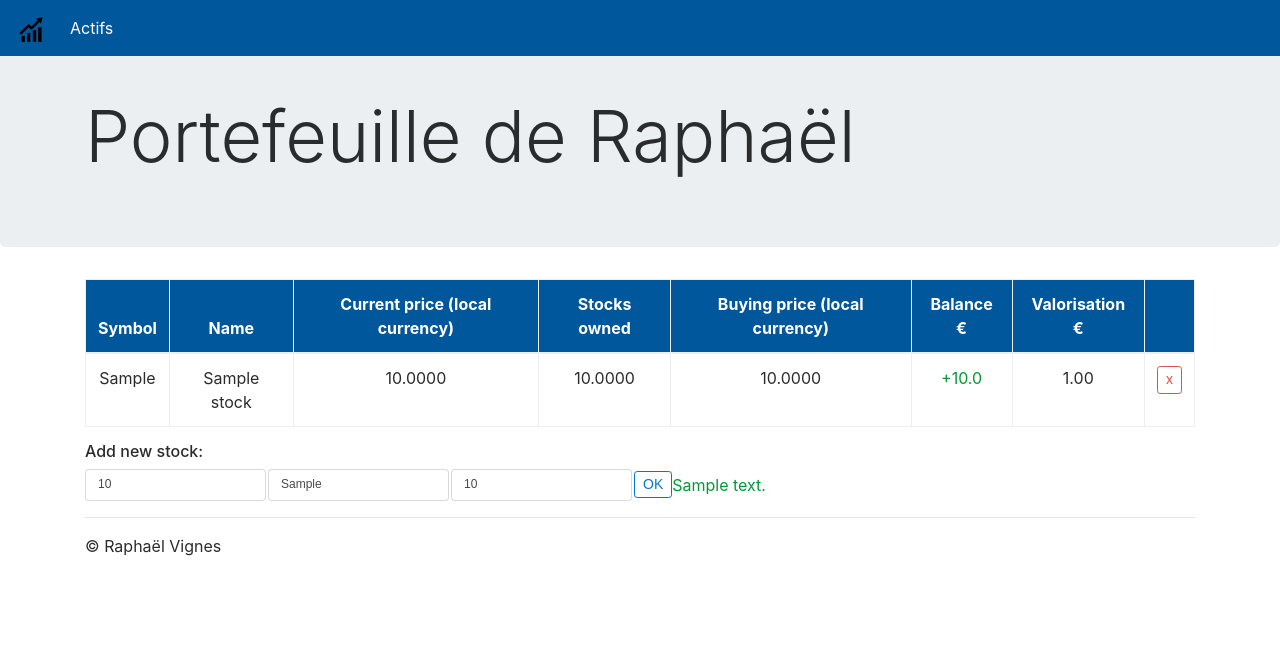
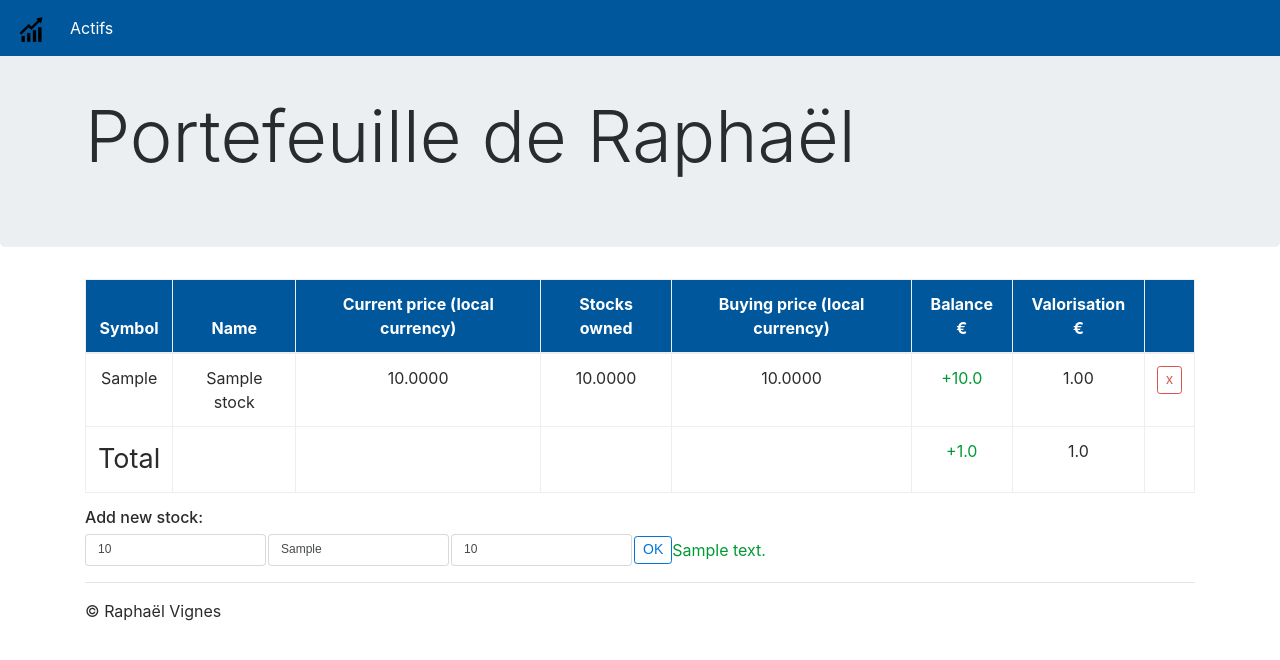
Before and after one commit to rvi008/mysite, a Django app: template portfolio/templates/stockInformation/stocks.html in a window 1280 px wide. Shown: the top 660 px of the page. Run offline with Django 3.2, Linux system fonts and the light colour scheme; tables that the repository leaves empty hold one stand-in row (values such as "Sample post"); the template is opened without the code that fills it: values that come from a table or form of the project are taken from there, most other values are stand-ins (such as "Sample title", 1, 10 or a date in 2020); some libraries are stand-ins or nearby versions.

Commit message:
add total balance/valuation line

```diff
--- a/mysite/settings.py
+++ b/mysite/settings.py
@@ -26,7 +26,7 @@ SECRET_KEY = '8n^t0mlz$d5mtr4z&s%sqad15)_2=gi^6=+a4&wsbok(x@16xa'
 # SECURITY WARNING: don't run with debug turned on in production!
 DEBUG = True
 
-ALLOWED_HOSTS = []
+ALLOWED_HOSTS = ["192.168.1.107", "127.0.0.1", "183.90.37.158", "58.96.225.46"]
 MEDIA_URL = '/media/'
 MEDIA_ROOT = os.path.join(BASE_DIR, 'media/')
 X_FRAME_OPTIONS = 'SAMEORIGIN'
--- a/portfolio/templates/stockInformation/stocks.html
+++ b/portfolio/templates/stockInformation/stocks.html
@@ -7,7 +7,6 @@
       </div>
     </div>
     {% endblock %}
-
     <div class="container">
 
       {% block content %}
@@ -51,6 +50,20 @@
                 </td>
             </tr>
             {% endfor %}
+            <tfoot>
+                <td data-title="Total" style="font-size:27px;">Total</td>
+                <td></td>
+                <td></td>
+                <td></td>
+                <td></td>
+                {% if total_balance > 0 %}
+                    <td class='up' data-title="TotalBal">+{{ total_balance|floatformat:1 }}</td>
+                {% else %}
+                    <td class="down" data-title="TotalBal">{{ total_balance|floatformat:1 }}</td>
+                {% endif %}
+                <td data-title="TotalVal">{{ total_valuation|floatformat:1 }}</td>
+                <td></td>
+            </tfoot>
           </tbody>
         </table>
 
```
Also changed, not shown: portfolio/views.py (+14 -3 lines).
